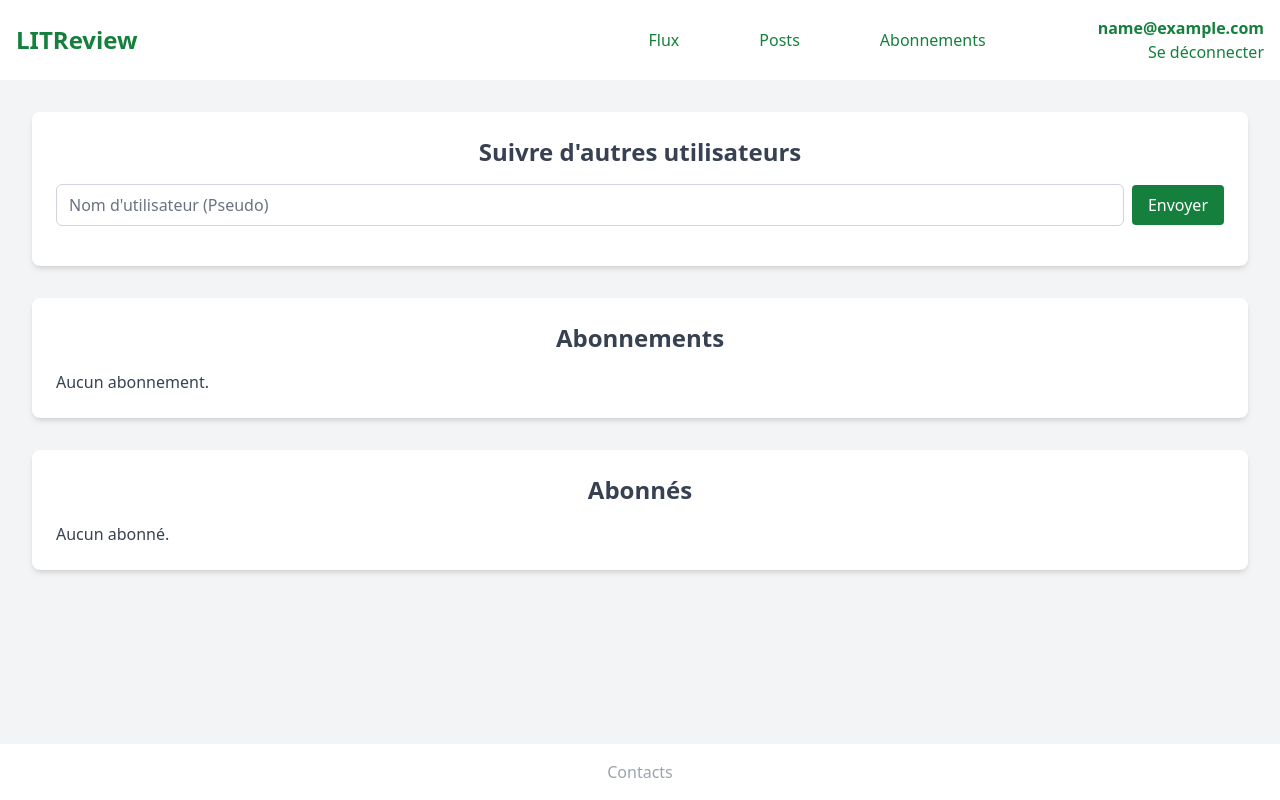
After one commit to Mothraa/BookReview-Django-WebApp, a Django app: page /ticket/subscription/ in a window 1280 px wide. The commit adds this page. Run offline with Django 5.2, Linux system fonts and the light colour scheme; the visitor is signed in with stand-in values (Sample User, id 1); some libraries are stand-ins or nearby versions.

Commit message:
add abonnements

```diff
--- a/src/LITRevu/settings.py
+++ b/src/LITRevu/settings.py
@@ -151,3 +151,7 @@ INTERNAL_IPS = [
     "127.0.0.1",
 ]
 NPM_BIN_PATH = r"C:\Program Files\nodejs\npm.cmd"
+
+# pour le redimensionnement des images en "thumbnails"
+IMAGE_MAX_SIZE = (800, 600)
+THUMB_MAX_SIZE = (300, 300)
--- a/src/LITRevu/static/js/main.js
+++ b/src/LITRevu/static/js/main.js
@@ -213,3 +213,9 @@ document.addEventListener('DOMContentLoaded', function () {
         });
     });
 });
+
+// formulaire create_ticket : pour afficher le nom du fichier image une fois selectionné
+document.getElementById('id_image').onchange = function () {
+    var fileName = this.value.split('\\').pop();
+    document.getElementById('image-name').innerText = fileName ? 'Selected Image: ' + fileName : '';
+  };
--- a/src/LITRevu/templates/base.html
+++ b/src/LITRevu/templates/base.html
@@ -38,7 +38,7 @@
                     class="text-green-700 hover:bg-green-700 hover:text-white active:bg-green-800 rounded-md px-4 py-2 text-center">Flux</a>
                 <a href="{% url 'posts' %}"
                     class="text-green-700 hover:bg-green-700 hover:text-white active:bg-green-800 rounded-md px-4 py-2 text-center">Posts</a>
-                <a href="{% url 'abonnements' %}"
+                <a href="{% url 'subscription' %}"
                     class="text-green-700 hover:bg-green-700 hover:text-white active:bg-green-800 rounded-md px-4 py-2 text-center">Abonnements</a>
             </div>
             <div class="flex flex-col items-end order-1 md:order-2 mb-2 md:mb-0">
--- a/src/authentication/templates/authentication/login.html
+++ b/src/authentication/templates/authentication/login.html
@@ -24,9 +24,9 @@
                     {% for field in form %}
                         <div class="flex flex-col relative group">
                             {% if field.name == 'email' %}
-                                {{ field|add_attributes:"w-full px-3 py-2 border border-gray-300 rounded-md focus:outline-none focus:ring focus:border-blue-300,E-mail" }}
+                                {{ field|add_attributes:"w-full px-3 py-2 border border-gray-300 rounded-md focus:outline-none focus:ring focus:border-blue-300;E-mail" }}
                             {% elif field.name == 'password' %}
-                                {{ field|add_attributes:"w-full px-3 py-2 border border-gray-300 rounded-md focus:outline-none focus:ring focus:border-blue-300,Mot de passe" }}
+                                {{ field|add_attributes:"w-full px-3 py-2 border border-gray-300 rounded-md focus:outline-none focus:ring focus:border-blue-300;Mot de passe" }}
                             {% else %}
                                 {{ field }}
                             {% endif %}
--- a/src/authentication/templatetags/custom_filters.py
+++ b/src/authentication/templatetags/custom_filters.py
@@ -1,26 +1,20 @@
 from django import template
 from django.utils.safestring import mark_safe
+from django.forms.boundfield import BoundField
 
 register = template.Library()
 
 @register.filter(name='add_attributes')
 def add_attributes(field, css_and_placeholder):
-    # Django ne permet pas directement d'utiliser plusieurs arguments dans les filtres de modèle, a creuser
-    css, placeholder = css_and_placeholder.split(',')
-    return mark_safe(field.as_widget(attrs={"class": css, "placeholder": placeholder}))
+    if isinstance(field, BoundField):  # Vérifie si field est un objet de champ de formulaire lié
+        if ';' in css_and_placeholder:
+            css, placeholder = css_and_placeholder.split(';')
+        else:
+            css = css_and_placeholder
+            placeholder = ''
 
-
-# from django import template
-# from django.utils.safestring import mark_safe
-
-# register = template.Library()
-
-
-# @register.filter(name='add_class')
-# def add_class(field, css):
-#     return mark_safe(field.as_widget(attrs={"class": css}))
-
-
-# @register.filter(name='add_placeholder')
-# def add_placeholder(field, text):
-#     return mark_safe(field.as_widget(attrs={"placeholder": text}))
+        # Ajoute les attributs CSS et placeholder au widget du champ
+        field.field.widget.attrs.update({'class': css.strip(), 'placeholder': placeholder.strip()})
+        return field.as_widget()  # Utilise la méthode as_widget() pour rendre le champ avec les nouveaux attributs
+    else:
+        return field  # Renvoie la valeur d'origine si ce n'est pas un champ de formulaire
--- a/src/authentication/views.py
+++ b/src/authentication/views.py
@@ -26,7 +26,6 @@ def login_page(request):
     return render(
         request, 'authentication/login.html', context={'form': form}
     )
-
 
 
 def logout_user(request):
--- a/src/theme/static/css/dist/styles.css
+++ b/src/theme/static/css/dist/styles.css
@@ -992,16 +992,12 @@ select {
   flex-shrink: 0;
 }
 
-.transform {
-  transform: translate(var(--tw-translate-x), var(--tw-translate-y)) rotate(var(--tw-rotate)) skewX(var(--tw-skew-x)) skewY(var(--tw-skew-y)) scaleX(var(--tw-scale-x)) scaleY(var(--tw-scale-y));
+.flex-grow {
+  flex-grow: 1;
 }
 
 .cursor-pointer {
   cursor: pointer;
-}
-
-.resize-none {
-  resize: none;
 }
 
 .flex-col {
--- a/src/ticket/forms.py
+++ b/src/ticket/forms.py
@@ -1,6 +1,6 @@
 from django import forms
 
-from .models import Ticket, Review
+from .models import Ticket, Review, UserFollows
 
 
 # class PhotoForm(forms.ModelForm):
@@ -20,3 +20,16 @@ class ReviewForm(forms.ModelForm):
         model = Review
         fields = ['rating', 'headline', 'body', 'ticket'] # ,
         exclude = ['ticket']
+
+
+class FollowerForm(forms.Form):
+    followed_user = forms.CharField(
+        widget=forms.TextInput(attrs={
+            # TODO : a revoir, pas eu besoin de ca pour l'authentification
+            'class': 'form-input w-full border rounded-md py-2 px-3 text-gray-700 leading-tight focus:outline-none focus:shadow-outline',
+        })
+    )
+
+    class Meta:
+        model = UserFollows
+        fields = ['user', 'followed_user']
--- /dev/null
+++ b/src/ticket/templates/ticket/subscription.html
@@ -0,0 +1,55 @@
+{% extends 'base.html' %}
+{% load custom_filters %}
+{% load static %}
+
+{% block content %}
+<div class="container mx-auto p-4">
+    <form method="post" class="bg-white p-6 rounded-lg shadow-md mb-8">
+        <h1 class="text-2xl font-bold mb-4 text-center">Suivre d'autres utilisateurs</h1>
+        {% csrf_token %}
+        {{ add_user_form.non_field_errors }}
+        <div class="mb-4 flex items-center">
+            <div class="flex-grow mr-2">
+                {{ add_user_form.followed_user|add_attributes:"w-full px-3 py-2 border border-gray-300 rounded-md focus:outline-none focus:ring focus:border-blue-300;Nom d'utilisateur (Pseudo)" }}
+            </div>
+            <button type="submit" class="bg-green-700 text-white py-2 px-4 rounded hover:bg-green-800">Envoyer</button>
+        </div>
+        {% for error in add_user_form.followed_user.errors %}
+        <p class="text-red-500 text-sm">{{ error }}</p>
+        {% endfor %}
+    </form>
+
+    <div class="bg-white p-6 rounded-lg shadow-md mb-8">
+        <h1 class="text-2xl font-bold mb-4 text-center">Abonnements</h1>
+        <ul>
+            {% for abonnement in abonnements %}
+                <li class="flex justify-between items-center mb-2">
+                    <div class="flex-grow p-2 text-black bg-stone-200 rounded-lg shadow-md ">
+                        {{ abonnement.followed_user.nickname }}
+                    </div>
+                    <form method="post" action="{% url 'remove_subscription' abonnement.id %}" class="ml-2">
+                        {% csrf_token %}
+                        <button type="submit" class="bg-green-700 text-white py-2 px-4 rounded hover:bg-green-800 shadow-sm dark:bg-gray-700">Supprimer</button>
+                    </form>
+                </li>
+            {% empty %}
+                <li>Aucun abonnement.</li>
+            {% endfor %}
+        </ul>
+    </div>
+
+    <div class="bg-white p-6 rounded-lg shadow-md">
+        <h1 class="text-2xl font-bold mb-4 text-center">Abonnés</h1>
+        <ul>
+            {% for abonne in abonnes %}
+                <li class="mb-2 p-2 text-black bg-stone-200 rounded-lg shadow-md dark:bg-gray-700">
+                    {% comment %} shadow-md {% endcomment %}
+                    {{ abonne.user.nickname }}
+                </li>
+            {% empty %}
+                <li>Aucun abonné.</li>
+            {% endfor %}
+        </ul>
+    </div>
+</div>
+{% endblock %}
--- a/src/ticket/urls.py
+++ b/src/ticket/urls.py
@@ -1,7 +1,7 @@
 # from django.contrib import admin
 from django.urls import path
 
-from ticket.views import home, flux, posts, abonnements, create_ticket, create_review
+from ticket.views import home, flux, posts, create_ticket, create_review, subscription, remove_subscription
 
 urlpatterns = [
     path('home/', home, name='home'),
@@ -17,6 +17,7 @@ urlpatterns = [
     # path('unsubscribe/<int:subscription_id>/', views.unsubscribe, name='unsubscribe'),
 
 
-    path('posts', posts, name='posts'),
-    path('abonnements', abonnements, name='abonnements'),
+    path('posts/', posts, name='posts'),
+    path('subscription/', subscription, name='subscription'),
+    path('subscription/remove/<int:subscription_id>/', remove_subscription, name='remove_subscription'),
 ]
--- a/src/ticket/views.py
+++ b/src/ticket/views.py
@@ -2,7 +2,9 @@ from django.shortcuts import render, redirect
 from django.contrib.auth.decorators import login_required
 from django.contrib import messages
 
-from .forms import Ticket, TicketForm, ReviewForm
+from .forms import Ticket, TicketForm, ReviewForm, FollowerForm
+from authentication.models import CustomUser
+from .models import UserFollows
 
 
 @login_required
@@ -22,11 +24,6 @@ def posts(request):
 
 
 @login_required
-def abonnements(request):
-    return render(request, 'ticket/home.html')
-
-
-@login_required
 def create_ticket(request):
     if request.method == 'POST':
         form = TicketForm(request.POST, request.FILES)
@@ -38,41 +35,6 @@ def create_ticket(request):
     else:
         form = TicketForm()
     return render(request, 'ticket/create_ticket.html', {'form': form})
-
-
-# @login_required
-# def create_review(request):
-#     if request.method == 'POST':
-#         ticket_form = TicketForm(request.POST, request.FILES)
-#         review_form = ReviewForm(request.POST)
-#         if ticket_form.is_valid() and review_form.is_valid():
-#         # if all([ticket_form.is_valid(), review_form.is_valid()]):
-#             ticket = ticket_form.save(commit=False)
-#             ticket.user = request.user
-#             ticket.save()
-
-#             review = review_form.save(commit=False)
-#             review.user = request.user
-#             review.ticket = ticket  # on récupère le ticket qui vient d'etre créé pour y assigner la review
-#             review.save()
-
-#             messages.success(request, "Ticket et critique créées avec succès.")
-#             return redirect('flux')
-#         else:
-#             print("Ticket form errors:", ticket_form.errors)
-#             print("Review form errors:", review_form.errors)
-#             messages.error(
-#                 request,
-#                 "Erreur lors de la création du ticket.\
-#                 Si l'erreur persiste veuillez prendre contact avec votre administrateur."
-#             )
-#     else:
-#         ticket_form = TicketForm()
-#         review_form = ReviewForm()
-#     return render(request, 'ticket/create_review.html', {
-#         'ticket_form': ticket_form,
-#         'review_form': review_form,
-#     })
 
 
 @login_required
@@ -109,3 +71,61 @@ def create_review(request):
         'ticket_form': ticket_form,
         'review_form': review_form,
     })
+
+
+@login_required
+def subscription(request):
+    if request.method == 'POST':
+        add_user_form = FollowerForm(request.POST)
+        add_user_form.user = request.user
+
+        if add_user_form.is_valid():
+            followed_user_nickname = add_user_form.cleaned_data.get('followed_user')
+            try:
+                # nickname__iexact => insensible a la casse
+                followed_user = CustomUser.objects.get(nickname__iexact=followed_user_nickname)
+            except CustomUser.DoesNotExist:
+                messages.error(request, "Cet utilisateur n'existe pas.")
+                return render(request, 'ticket/subscription.html', {
+                    'add_user_form': add_user_form,
+                    'abonnements': request.user.following.all(),
+                    'abonnes': request.user.followed_by.all()
+                })
+
+            # add_user_form.followed_user = followed_user_nickname
+            # add_user_form.user = request.user
+            # add_user_form.save()
+
+            # Vérifie si l'utilisateur suit déjà l'autre utilisateur
+            if UserFollows.objects.filter(user=request.user, followed_user=followed_user).exists():
+                messages.error(request, "Vous suivez déjà cet utilisateur.")
+            else:
+                UserFollows.objects.create(user=request.user, followed_user=followed_user)
+                messages.success(request, f'Utilisateur "{followed_user_nickname}" suivi avec succès.')
+                return redirect('subscription')
+
+    else:
+        add_user_form = FollowerForm()
+
+    abonnements = request.user.following.all()
+    abonnes = request.user.followed_by.all()
+
+    return render(request, 'ticket/subscription.html', {
+        'add_user_form': add_user_form,
+        'abonnements': abonnements,
+        'abonnes': abonnes
+    })
+
+
+@login_required
+def remove_subscription(request, subscription_id):
+    try:
+        subscription = UserFollows.objects.get(id=subscription_id, user=request.user)
+        followed_user_nickname = subscription.followed_user.nickname
+        subscription.delete()
+        # TODO ajouter le nom de l'utilisateur
+        messages.success(request, f"Abonnement à {followed_user_nickname} supprimé.")
+    except UserFollows.DoesNotExist:
+        messages.error(request, "Vous ne suivez pas cet utilisateur.")
+
+    return redirect('subscription')
```
Also changed, not shown: other parts of src/theme/static/css/dist/styles.css (+14 -44 lines), src/authentication/templates/authentication/signup.html (+4 -4 lines), src/ticket/models.py (+26 -0 lines), src/ticket/templates/ticket/create_ticket.html (+10 -6 lines), src/ticket/utils/custom_thumbnails.py (added, +56 -0 lines), src/ticket/utils/__init__.py (added).
